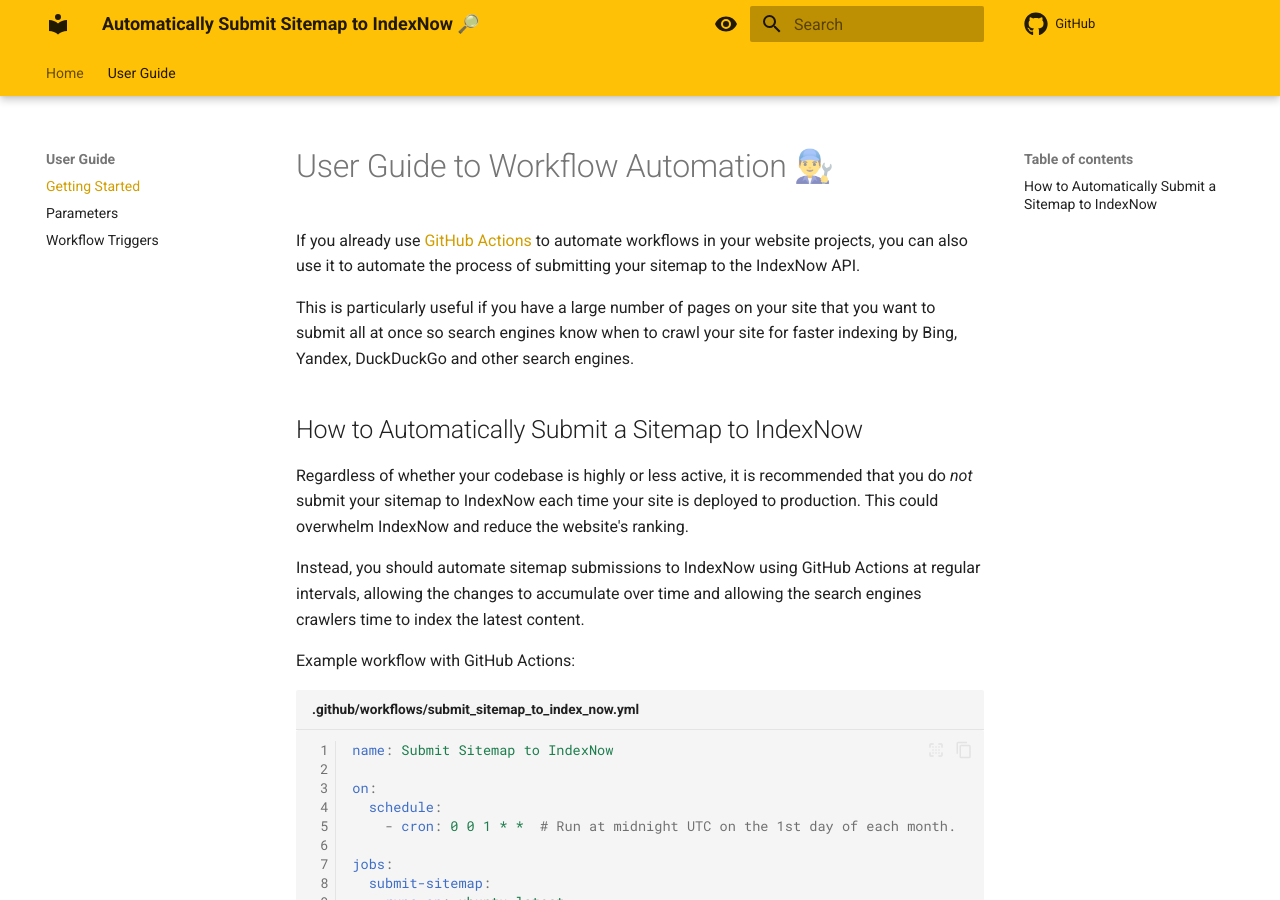
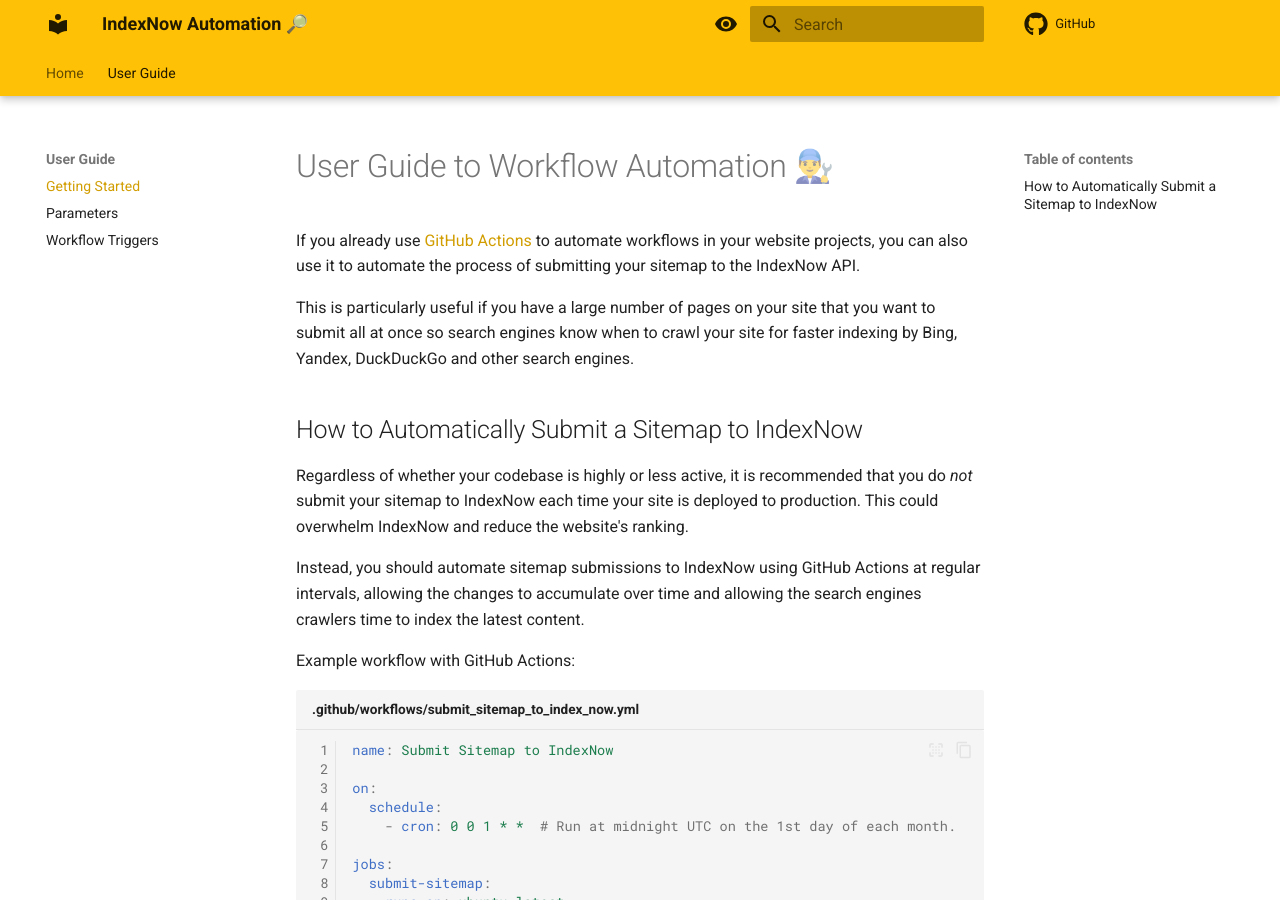
Before and after one commit to jakob-bagterp/index-now-submit-sitemap-urls-action, an MkDocs documentation site: the page built from docs/user-guide/getting-started.md, in a window 1280 px wide and 900 px high. Built offline with MkDocs 1.6.1 and Material for MkDocs 9.7.7, drawn with Linux system fonts in a browser that asks for light colours; comment, search, counter and statistics services are not loaded.

Commit message:
SEO: Fixed lengthy page titles.

```diff
--- a/docs/user-guide/getting-started.md
+++ b/docs/user-guide/getting-started.md
@@ -1,6 +1,6 @@
 ---
-title: How to Automatically Submit Your Sitemap and URLs to IndexNow
-description: Improve your SEO and learn how to automatically submit your website's sitemap and URLs to IndexNow for faster indexing by Bing, Yandex, DuckDuckGo, and other search engines. Includes code examples for beginners and advanced users.
+title: How to Automatically Submit Sitemap and URLs
+description: Improve your SEO and learn how to automatically submit your website's sitemap and URLs to IndexNow for faster indexing by Bing, Yandex, DuckDuckGo, and other search engines. Includes code examples for both beginners and advanced users.
 tags:
     - SEO
     - IndexNow
--- a/mkdocs.yml
+++ b/mkdocs.yml
@@ -1,6 +1,6 @@
-site_name: Automatically Submit Sitemap to IndexNow 🔎
+site_name: IndexNow Automation 🔎
 site_url: https://jakob-bagterp.github.io/index-now-submit-sitemap-urls-action/
-site_description: Automatically submit your sitemap to IndexNow with this action for faster indexing by Bing, Yandex, DuckDuckGo and other search engines
+site_description: Automatically submit your sitemap to IndexNow with this action for GitHub Actions for faster indexing by Bing, Yandex, DuckDuckGo and other search engines.
 site_author: Jakob Bagterp
 copyright: Copyright © 2025 – present, Jakob Bagterp. All Rights Reserved.
 repo_url: https://github.com/jakob-bagterp/index-now-submit-sitemap-urls-action
```
Also changed, not shown: docs/index.md (+1 -1 lines), docs/user-guide/parameters.md (+1 -1 lines), docs/user-guide/workflow-triggers.md (+1 -1 lines).
